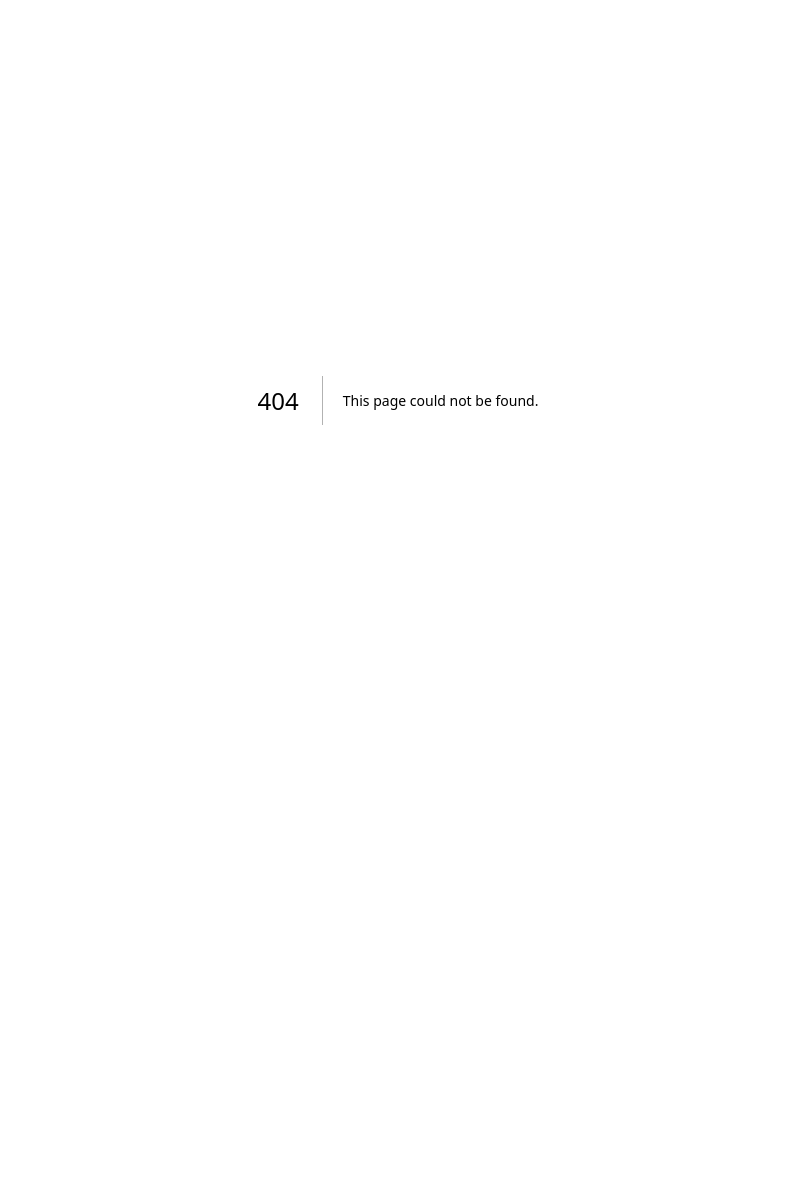
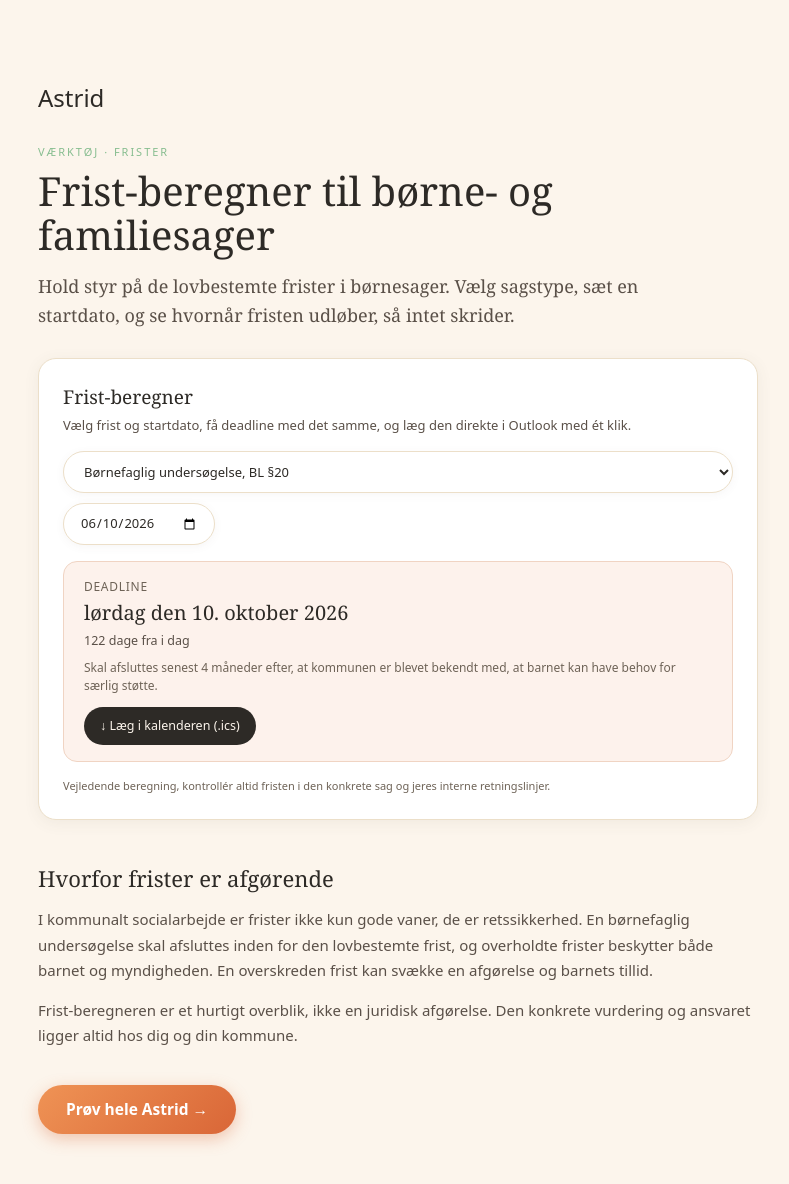
Before and after one commit to psykomotoriskterapikbh/kaerne-webapp, a Next.js app: page /frist-beregner in a window 1280 px wide. Before the commit this address had no page. Shown: the top 1184 px of the page, without its empty margins (242-1031 px from the left). Before the commit the page ends 800 px from the top, so only its background shows below. Built offline with nearby package versions, Linux system fonts and the light colour scheme.

Commit message:
Create page.tsx

```diff
--- /dev/null
+++ b/src/app/frist-beregner/page.tsx
@@ -0,0 +1,34 @@
+import type { Metadata } from "next";
+import Link from "next/link";
+import { FristBeregner } from "@/components/Vaerktoejer";
+
+export const metadata: Metadata = {
+  title: "Frist-beregner til Barnets Lov & Serviceloven | Astrid",
+  description: "Beregn lovbestemte frister i børne- og familiesager: børnefaglig undersøgelse, genbehandling og opfølgning. Gratis værktøj fra Astrid, din digitale kollega i socialforvaltningen.",
+  alternates: { canonical: "/frist-beregner" },
+};
+
+export default function Page() {
+  return (
+    <main style={{ background: "var(--kaerne-sand)", color: "var(--kaerne-ink)", minHeight: "100vh" }}>
+      <div className="max-w-3xl mx-auto px-6 py-14 md:py-20">
+        <Link href="/" style={{ fontFamily: "var(--font-script)", fontSize: 24, color: "var(--kaerne-ink)", textDecoration: "none" }}>Astrid</Link>
+        <div style={{ fontSize: 11, letterSpacing: "0.18em", textTransform: "uppercase", color: "var(--kaerne-sage)", margin: "28px 0 8px" }}>Værktøj · frister</div>
+        <h1 style={{ fontFamily: "var(--font-serif)", fontSize: "clamp(28px,4vw,40px)", fontWeight: 300, lineHeight: 1.12, color: "var(--kaerne-ink)", margin: "0 0 14px" }}>Frist-beregner til børne- og familiesager</h1>
+        <p style={{ fontFamily: "var(--font-serif)", fontSize: 18, fontWeight: 300, lineHeight: 1.6, color: "var(--kaerne-ink-soft)", margin: "0 0 28px", maxWidth: 640 }}>Hold styr på de lovbestemte frister i børnesager. Vælg sagstype, sæt en startdato, og se hvornår fristen udløber, så intet skrider.</p>
+
+        <FristBeregner />
+
+        <div style={{ marginTop: 40, fontSize: 15, lineHeight: 1.7, color: "var(--kaerne-ink-soft)" }}>
+          <h2 style={{ fontFamily: "var(--font-serif)", fontSize: 22, fontWeight: 400, color: "var(--kaerne-ink)", margin: "0 0 10px" }}>Hvorfor frister er afgørende</h2>
+          <p style={{ margin: "0 0 14px" }}>I kommunalt socialarbejde er frister ikke kun gode vaner, de er retssikkerhed. En børnefaglig undersøgelse skal afsluttes inden for den lovbestemte frist, og overholdte frister beskytter både barnet og myndigheden. En overskreden frist kan svække en afgørelse og barnets tillid.</p>
+          <p style={{ margin: 0 }}>Frist-beregneren er et hurtigt overblik, ikke en juridisk afgørelse. Den konkrete vurdering og ansvaret ligger altid hos dig og din kommune.</p>
+        </div>
+
+        <div style={{ marginTop: 36 }}>
+          <Link href="/" style={{ display: "inline-block", padding: "13px 28px", borderRadius: 999, background: "linear-gradient(135deg,#ef9355,#d96637)", color: "#fff", fontWeight: 600, fontSize: 15.5, textDecoration: "none", boxShadow: "0 5px 16px rgba(217,102,55,.34)" }}>Prøv hele Astrid →</Link>
+        </div>
+      </div>
+    </main>
+  );
+}
```
